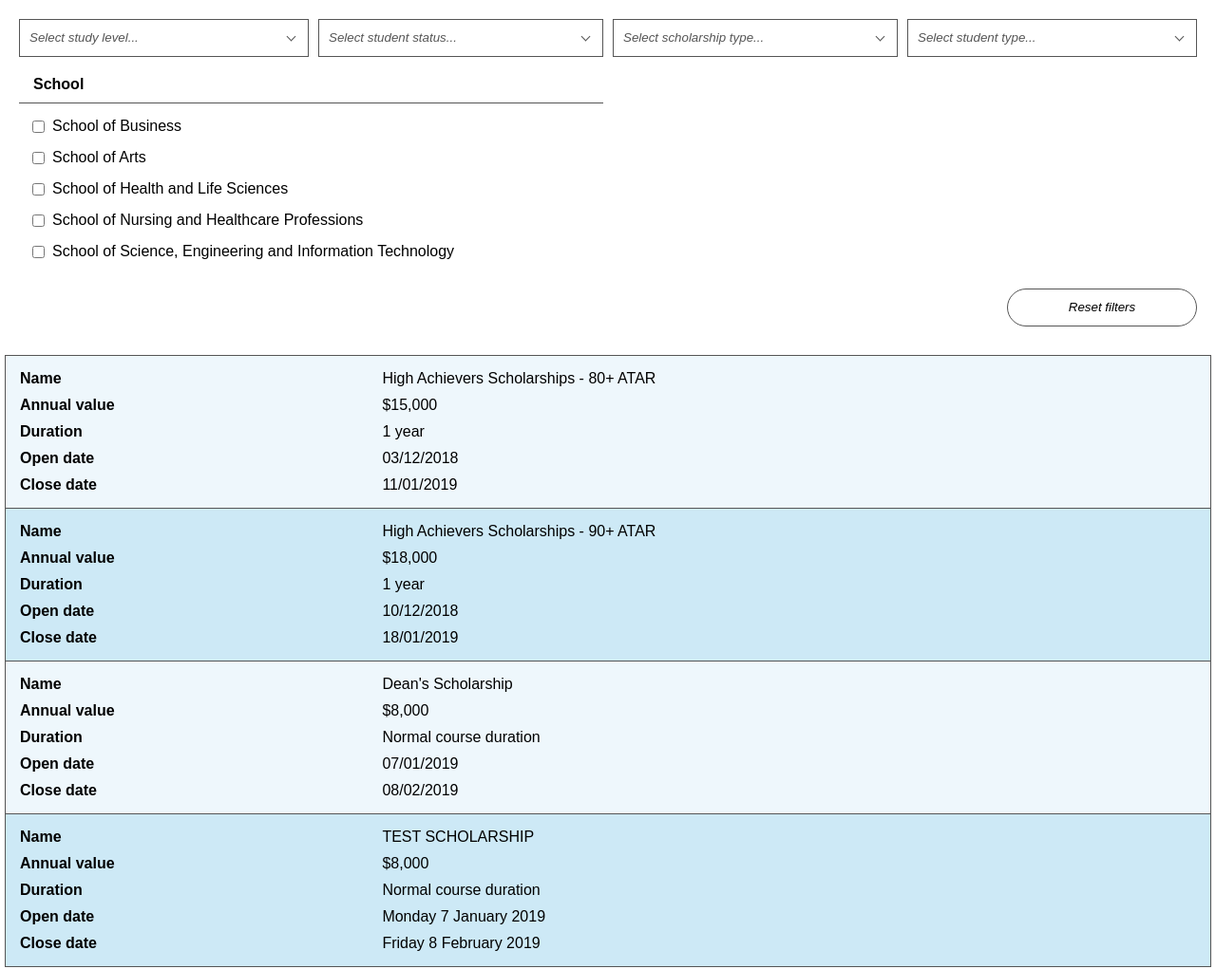
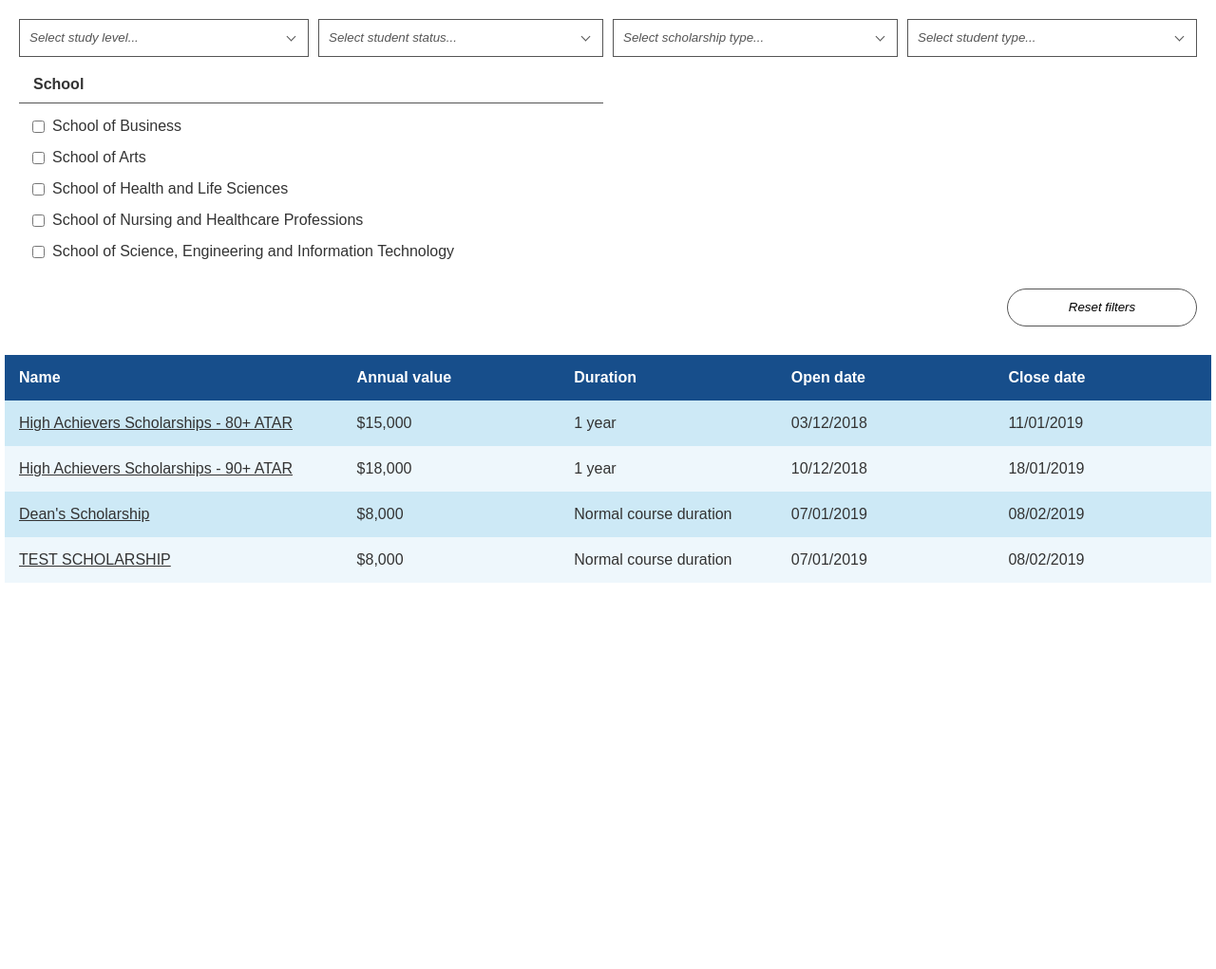
Before and after one commit to ansonpellissier/philturz, a plain HTML site: page src/index.html in a window 1280 px wide. Shown: the whole page at 95% size. After the commit the page ends 800 px from the top, so only its background shows below. Drawn offline with Linux system fonts and the light colour scheme.

Commit message:
Improve results styling for larger screen devices

```diff
--- a/src/index.html
+++ b/src/index.html
@@ -51,6 +51,13 @@
     </div>
     <div id="scholarship-list">
       <ul class="philturz-list">
+        <li class="scholarship-list-header">
+          <div>Name</div>
+          <div>Annual value</div>
+          <div>Duration</div>
+          <div>Open date</div>
+          <div>Close date</div>
+        </li>
         <li
           class="philturz-item"
           data-philturz-study-level="Undergraduate; Postgraduate"
@@ -58,28 +65,26 @@
           data-philturz-scholarship-type="Academic merit"
           data-philturz-student-type="Domestic"
           data-philturz-school="School of Arts; School of Education; School of Health and Life Sciences; School of Nursing and Healthcare Professions; School of Science, Engineering and Information Technology; School of Business">
-          <ul>
-            <li>
+          <div>
             <label>Name</label>
-              <span>High Achievers Scholarships - 80+ ATAR</span>
-            </li>
-            <li>
+            <span><a href="#">High Achievers Scholarships - 80+ ATAR</a></span>
+          </div>
+          <div>
             <label>Annual value</label>
             <span>$15,000</span>
-            </li>
-            <li>
+          </div>
+          <div>
             <label>Duration</label>
             <span>1 year</span>
-            </li>
-            <li>
+          </div>
+          <div>
             <label>Open date</label>
             <span>03/12/2018</span>
-            </li>
-            <li>
+          </div>
+          <div>
             <label>Close date</label>
             <span>11/01/2019</span>
-            </li>
-          </ul>
+          </div>
         </li>
         <li
           class="philturz-item"
@@ -88,28 +93,26 @@
           data-philturz-scholarship-type="Academic merit"
           data-philturz-student-type="Domestic"
           data-philturz-school="School of Nursing and Healthcare Professions; School of Science, Engineering and Information Technology">
-          <ul>
-            <li>
+          <div>
             <label>Name</label>
-              <span>High Achievers Scholarships - 90+ ATAR</span>
-            </li>
-            <li>
+            <span><a href="#">High Achievers Scholarships - 90+ ATAR</a></span>
+          </div>
+          <div>
             <label>Annual value</label>
             <span>$18,000</span>
-            </li>
-            <li>
+          </div>
+          <div>
             <label>Duration</label>
             <span>1 year</span>
-            </li>
-            <li>
+          </div>
+          <div>
             <label>Open date</label>
             <span>10/12/2018</span>
-            </li>
-            <li>
+          </div>
+          <div>
             <label>Close date</label>
             <span>18/01/2019</span>
-            </li>
-          </ul>
+          </div>
         </li>
         <li
           class="philturz-item"
@@ -118,28 +121,26 @@
           data-philturz-scholarship-type="Access and equity"
           data-philturz-student-type="International"
           data-philturz-school="School of Business">
-          <ul>
-            <li>
+          <div>
             <label>Name</label>
-              <span>Dean's Scholarship</span>
-            </li>
-            <li>
+            <span><a href="#">Dean's Scholarship</a></span>
+          </div>
+          <div>
             <label>Annual value</label>
             <span>$8,000</span>
-            </li>
-            <li>
+          </div>
+          <div>
             <label>Duration</label>
             <span>Normal course duration</span>
-            </li>
-            <li>
+          </div>
+          <div>
             <label>Open date</label>
             <span>07/01/2019</span>
-            </li>
-            <li>
+          </div>
+          <div>
             <label>Close date</label>
             <span>08/02/2019</span>
-            </li>
-          </ul>
+          </div>
         </li>
         <li
           class="philturz-item"
@@ -148,28 +149,26 @@
           data-philturz-scholarship-type="Access and equity"
           data-philturz-student-type=""
           data-philturz-school="">
-          <ul>
-            <li>
+          <div>
             <label>Name</label>
-              <span>TEST SCHOLARSHIP</span>
-            </li>
-            <li>
+            <span><a href="#">TEST SCHOLARSHIP</a></span>
+          </div>
+          <div>
             <label>Annual value</label>
             <span>$8,000</span>
-            </li>
-            <li>
+          </div>
+          <div>
             <label>Duration</label>
             <span>Normal course duration</span>
-            </li>
-            <li>
+          </div>
+          <div>
             <label>Open date</label>
-              <span>Monday 7 January 2019</span>
-            </li>
-            <li>
+            <span>07/01/2019</span>
+          </div>
+          <div>
             <label>Close date</label>
-              <span>Friday 8 February 2019</span>
-            </li>
-          </ul>
+            <span>08/02/2019</span>
+          </div>
         </li>
       </ul>
     </div>
--- a/src/style.css
+++ b/src/style.css
@@ -4,8 +4,18 @@ body {
 }
 
 
+#scholarship-filters,
+#scholarship-list,
+#scholarship-list a,
+#scholarship-list a:link,
+#scholarship-list a:visited,
+#scholarship-list a:hover,
+#scholarship-list a:active {
+  color: #333333;
+}
+
 .philturz-hidden {
-  display: none;
+  display: none !important;
 }
 
 
@@ -113,51 +123,6 @@ body {
 .philturz-filters-reset-button:active {
   background-color: #FCFCFC;
 }
-
-
-.philturz-list {
-  list-style: none;
-  margin: 15px 0 0;
-  padding: 0;
-}
-.philturz-item {
-  border: 1px solid #555555;
-  border-bottom-width: 0;
-  background-color: #EEF7FC;
-}
-.philturz-item:last-child {
-  border-bottom-width: 1px;
-}
-.philturz-item:nth-child(even) {
-  background-color: #CDE9F6;
-}
-.philturz-item > ul {
-  list-style: none;
-  margin: 0;
-  padding: 15px;
-}
-.philturz-item > ul > li {
-  font-size: 0;
-}
-.philturz-item > ul > li + li {
-  margin-top: 10px;
-}
-.philturz-item > ul > li > label,
-.philturz-item > ul > li > span {
-  box-sizing: border-box;
-  display: inline-block;
-  font-size: 16px;
-  vertical-align: top;
-}
-.philturz-item > ul > li > label {
-  width: 30%;
-  font-weight: bold;
-}
-.philturz-item > ul > li > span {
-  width: 70%;
-  padding-left: 10px;
-}
-
 @media screen and (min-width: 544px) {
   .philturz-filters-form {
     display: flex;
@@ -186,7 +151,6 @@ body {
     width: 200px;
   }
 }
-
 @media screen and (min-width: 768px) {
   .philturz-filter.philturz-filter-type-single {
     width: 25%;
@@ -212,3 +176,82 @@ body {
     margin-top: 0;
   }
 }
+
+
+.philturz-list {
+  list-style: none;
+  margin: 15px 0 0;
+  padding: 0;
+}
+.philturz-item {
+  padding: 15px;
+  border: 1px solid #555555;
+  border-bottom-width: 0;
+  background-color: #EEF7FC;
+}
+.philturz-item:last-child {
+  border-bottom-width: 1px;
+}
+.philturz-item:nth-child(even) {
+  background-color: #CDE9F6;
+}
+.philturz-item > div {
+  font-size: 0;
+}
+.philturz-item > div + div {
+  margin-top: 10px;
+}
+.philturz-item > div > label,
+.philturz-item > div > span {
+  box-sizing: border-box;
+  display: inline-block;
+  font-size: 16px;
+  vertical-align: top;
+}
+.philturz-item > div > label {
+  width: 30%;
+  font-weight: bold;
+}
+.philturz-item > div > span {
+  width: 70%;
+  padding-left: 10px;
+}
+.scholarship-list-header {
+  display: none;
+  font-weight: bold;
+  color: #FFFFFF;
+  background-color: #174E8B;
+}
+@media screen and (min-width: 768px) {
+  .philturz-list {
+    display: table;
+    width: 100%;
+  }
+  .scholarship-list-header,
+  .philturz-item {
+    display: table-row;
+    width: 100%;
+    padding: 0;
+  }
+  .scholarship-list-header > div,
+  .philturz-item > div {
+    display: table-cell;
+    box-sizing: border-box;
+    width: 18%;
+    padding: 15px;
+  }
+  .scholarship-list-header > div:first-child,
+  .philturz-item > div:first-child {
+    width: 28%;
+  }
+  .philturz-item > div + div {
+    margin-top: 0;
+  }
+  .philturz-item > div > label {
+    display: none;
+  }
+  .philturz-item > div > span {
+    width: 100%;
+    padding: 0;
+  }
+}
```
Lines whose indentation alone changed are shown as unchanged.
